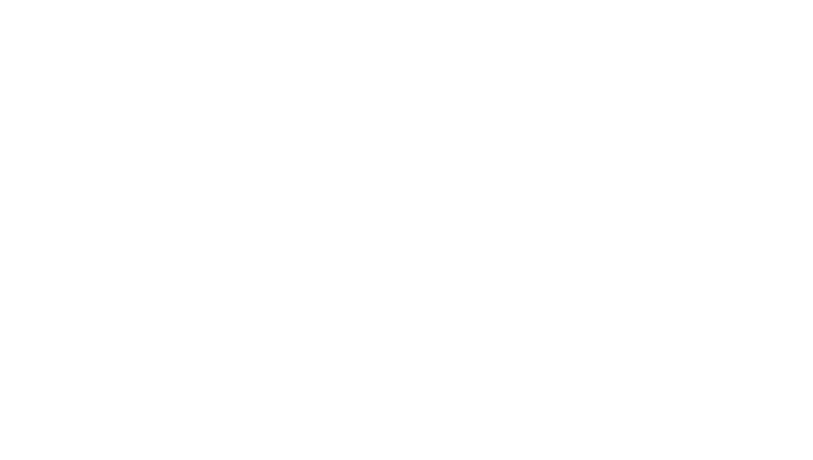
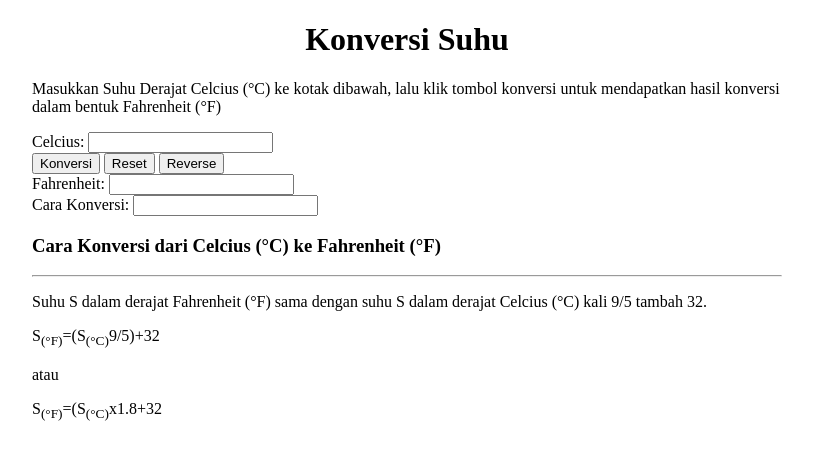
Before and after one commit to revou-fundamental-course/03-feb-25-mukhlisrs, a plain HTML site: page index.html in a window 1280 px wide. Shown: the whole page, without its empty margins (233-1046 px from the left). Drawn offline with Linux system fonts and the light colour scheme.

Commit message:
fix HTML

```diff
--- a/css/style.css
+++ b/css/style.css
@@ -1 +1,10 @@
 /* ini adalah file css */
+
+main {
+  max-width: 750px;
+  justify-self: center;
+}
+
+.main-header {
+  text-align: center;
+}
--- a/index.html
+++ b/index.html
@@ -3,14 +3,74 @@
   <head>
     <meta charset="UTF-8" />
     <meta name="viewport" content="width=device-width, initial-scale=1.0" />
-    <title>Suhu</title>
+    <title>Website Konversi Suhu</title>
 
     <!-- Link CSS -->
     <link rel="stylesheet" href="css\style.css" />
   </head>
   <body>
-    <header></header>
-    <main></main>
+    <header class="main-header">
+      <h1>Konversi Suhu</h1>
+    </header>
+
+    <main>
+      <!-- Introduction -->
+      <section>
+        <p>
+          Masukkan Suhu Derajat Celcius (&deg;C) ke kotak dibawah, lalu klik
+          tombol konversi untuk mendapatkan hasil konversi dalam bentuk
+          Fahrenheit (&deg;F)
+        </p>
+      </section>
+
+      <!-- Form Input Suhu Yang Ingin di Konversi -->
+      <section>
+        <form action="">
+          <div>
+            <label for="main-input">Celcius:</label>
+            <input type="number" id="main-input" />
+          </div>
+          <div>
+            <button>Konversi</button>
+            <button>Reset</button>
+            <button>Reverse</button>
+          </div>
+        </form>
+      </section>
+      <section>
+        <div>
+          <label for="main-result">Fahrenheit:</label>
+          <input type="text" id="main-result" readonly />
+        </div>
+      </section>
+
+      <!-- Cara Konversi Suhu -->
+      <section>
+        <div>
+          <label for="cara-konversi">Cara Konversi:</label>
+          <input type="text" id="cara-konversi" readonly />
+        </div>
+      </section>
+
+      <!-- Penjelasan Rumus Konversi Suhu -->
+      <section>
+        <header>
+          <h3>Cara Konversi dari Celcius (&deg;C) ke Fahrenheit (&deg;F)</h3>
+
+          <hr />
+          <article>
+            <p>
+              Suhu <span>S</span> dalam derajat Fahrenheit (&deg;F) sama dengan
+              suhu <span>S</span> dalam derajat Celcius (&deg;C) kali 9/5 tambah
+              32.
+            </p>
+            <p>S<sub>(&deg;F)</sub>=(S<sub>(&deg;C)</sub>9/5)+32</p>
+            <p>atau</p>
+            <p>S<sub>(&deg;F)</sub>=(S<sub>(&deg;C)</sub>x1.8+32</p>
+          </article>
+        </header>
+      </section>
+    </main>
     <footer></footer>
   </body>
 </html>
```
